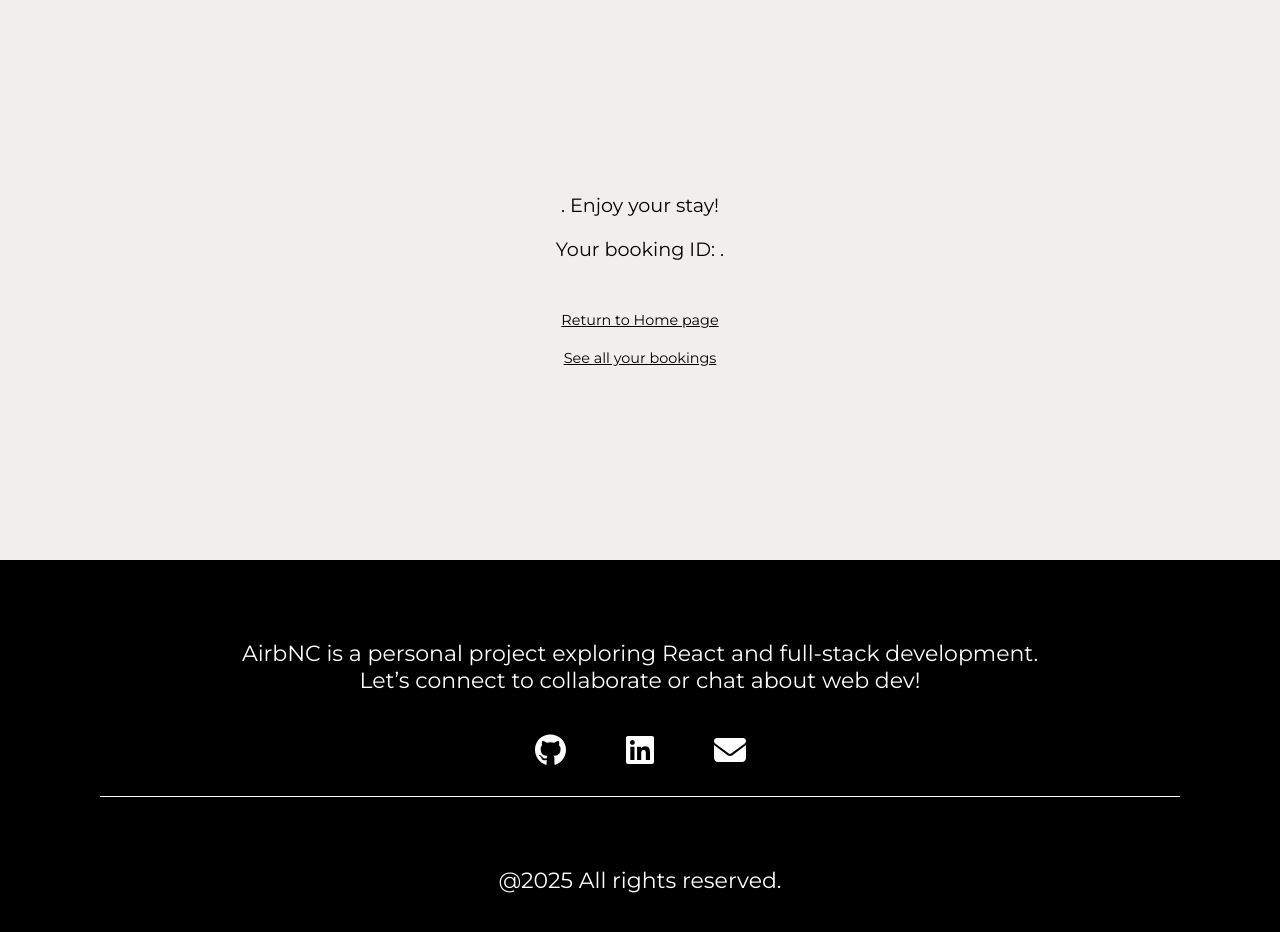
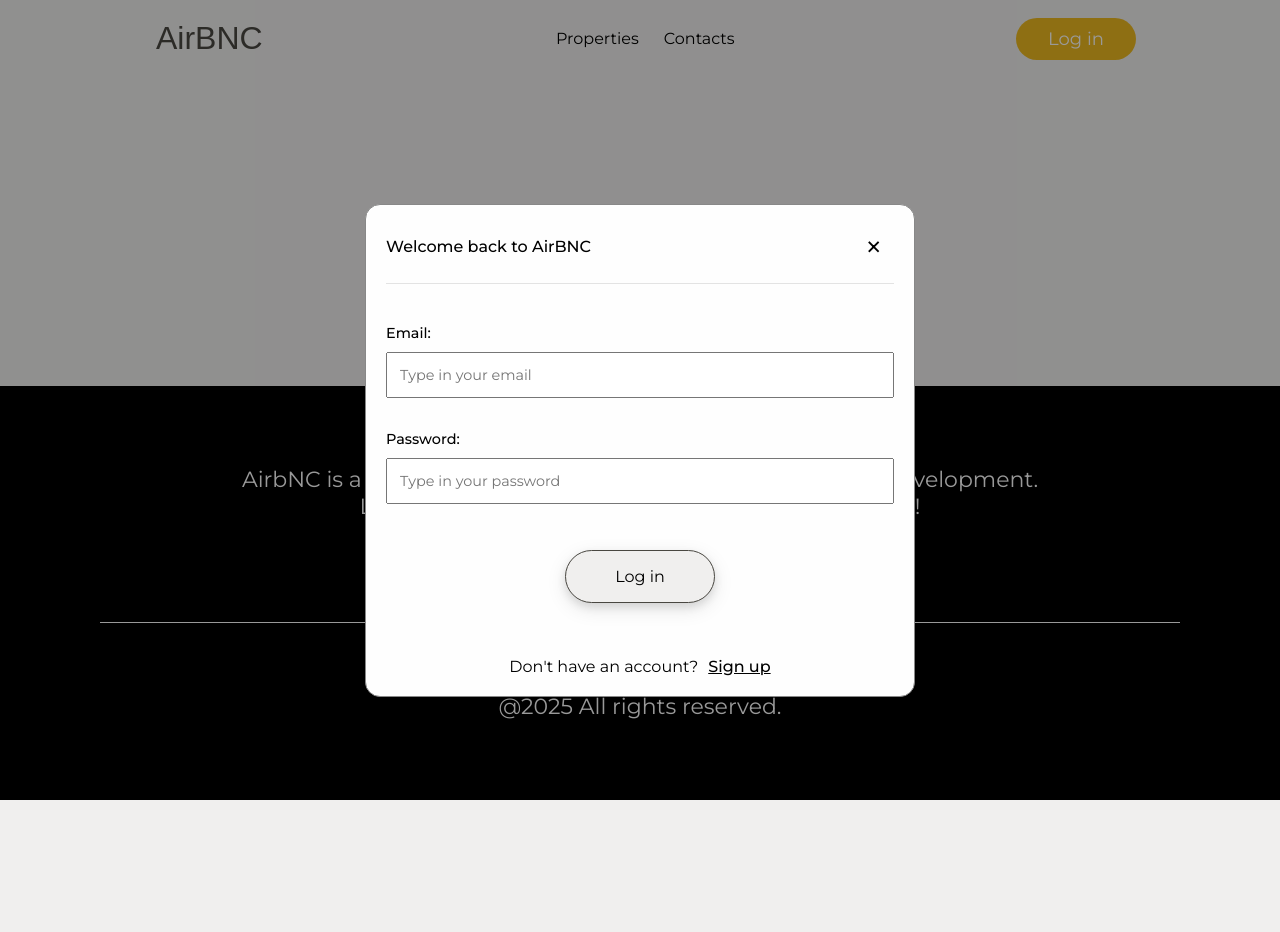
Before and after one commit to yuzbamaria/fe-airbnc, a React (Vite) app: page /booking-confirmation in a window 1280 px wide. Shown: the top 932 px of the page. After the commit the page ends 800 px from the top, so only its background shows below. Built offline with nearby package versions, Linux system fonts and the light colour scheme; a web font is replaced by a local one.

Commit message:
feat: add ProtectedRoute component to restrict access for unauthenticated users

```diff
--- a/src/App.jsx
+++ b/src/App.jsx
@@ -13,6 +13,7 @@ import HostDashboard from "./components/HostDashboard";
 import AddReview from "./components/AddReview";
 import Login from "./components/Login";
 import Signup from "./components/Signup";
+import ProtectedRoute from "./components/auth/ProtectedRoute";
 
 function App() {
   const propertiesSectionRef = useRef(null);
@@ -56,14 +57,39 @@ function App() {
           />
           <Route path="/property/:id" element={<SingleProperty />} />
           <Route path="/property/:id/reviews" element={<Reviews />} />
-          <Route path="/properties/:id/booking" element={<PropertyBooking />} />
+          <Route
+            path="/properties/:id/booking"
+            element={
+              <ProtectedRoute onLogin={() => setIsLoginModalOpen(true)}>
+                <PropertyBooking />
+              </ProtectedRoute>
+            }
+          />
           <Route
             path="/booking-confirmation"
-            element={<BookingConfirmation />}
+            element={
+              <ProtectedRoute onLogin={() => setIsLoginModalOpen(true)}>
+                <BookingConfirmation />
+              </ProtectedRoute>
+            }
           />
-          <Route path="/users/:id" element={<GuestProfile />} />
+          <Route
+            path="/users/:id"
+            element={
+              <ProtectedRoute onLogin={() => setIsLoginModalOpen(true)}>
+                <GuestProfile />
+              </ProtectedRoute>
+            }
+          />
           <Route path="/properties" element={<HostDashboard />} />
-          <Route path="/properties/:id/reviews" element={<AddReview />} />
+          <Route
+            path="/properties/:id/reviews"
+            element={
+              <ProtectedRoute onLogin={() => setIsLoginModalOpen(true)}>
+                <AddReview />
+              </ProtectedRoute>
+            }
+          />
         </Routes>
         {isLoginModalOpen && (
           <Login
--- a/src/components/Header.jsx
+++ b/src/components/Header.jsx
@@ -3,7 +3,7 @@ import { FontAwesomeIcon } from "@fortawesome/react-fontawesome";
 import { faBars } from "@fortawesome/free-solid-svg-icons";
 import { cross } from "../icons";
 import { Link, useNavigate, useLocation } from "react-router-dom";
-import { useState, useRef } from "react";
+import { useState } from "react";
 import { useAuth } from "./auth/AuthProvider";
 // import { useUser } from "../contexts/UserContext";
 
@@ -11,13 +11,11 @@ export default function Header({
   onScrollToProperties,
   onScrollToFooter,
   onLogin,
-  onSignup,
 }) {
   const [isMenuOpen, setIsMenuOpen] = useState(false);
   // const [isUserMenuOpen, setIsUserMenuOpen] = useState(false);
   // const { guestId, hostId } = useUser();
   const { currentUser, handleLogout } = useAuth();
-  // const propertiesRefLargeScreens = useRef(null);
   const location = useLocation();
   const isHome = location.pathname === "/"; // check if we are on homepage
   const navigate = useNavigate();
@@ -67,16 +65,6 @@ export default function Header({
                     </Link>
                   </div>
 
-                  {/* Middle nav */}
-                  {/* <ul className={styles.navList}>
-                    <li onClick={handleScrollToProperties}>Properties</li>
-                    <li>
-                      <Link to="/contacts" onClick={toggleMobileMenu}>
-                        Contacts
-                      </Link>
-                    </li>
-                  </ul> */}
-
                   {/* Bottom logout */}
                   <div className={styles.logoutWrapper}>
                     <button onClick={onLogout} className={styles.authBtn}>
@@ -118,6 +106,7 @@ export default function Header({
 
         {/* =======> Mobile menu button (visible only < 640px) <======= */}
         <div className={styles.mobileContainer}>
+          <div>
             <button
               onClick={toggleMobileMenu}
               className={styles.mobileMenuHamburger}
@@ -125,6 +114,8 @@ export default function Header({
             >
               <FontAwesomeIcon icon={faBars} />
             </button>
+          </div>
+
           <div className={styles.logoContainer}>
             <Link to="/" className={styles.logo}>
               AirBNC
@@ -133,185 +124,38 @@ export default function Header({
         </div>
 
         {/* =======> Desktop navigation (hidden on mobile) <======= */}
-        {/* <nav className={styles.desktopNav}>
-          <ul>
-            <li
-              ref={propertiesRefLargeScreens}
-              onClick={handleScrollToProperties}
-            >
-              Properties
-            </li>
-            <li className={styles.logoContainer}>
+        <nav className={styles.desktopNav}>
+          <div className={styles.logoContainer}>
             <Link to="/" className={styles.logo}>
               AirBNC
             </Link>
-            </li>
-            <li>
-              <Link to="/contacts">Contacts</Link>
-            </li>
+          </div>
+          <ul>
+            <li onClick={onScrollToProperties}>Properties</li>
+            <li onClick={onScrollToFooter}>Contacts</li>
+          </ul>
+
           {currentUser ? (
-              <li className={styles.userSection}>
-                <button className={styles.currentUser}>
-                  {currentUser.first_name.charAt(0)}
-                </button>
-                <button className={styles.logoutBtn} onClick={onLogout}>
+            <div className={styles.userInfo}>
+              <Link
+                to={`/users/${currentUser.user_id}`}
+                className={styles.currentUser}
+              >
+                {currentUser.first_name}
+              </Link>
+              <button className={styles.authBtn} onClick={onLogout}>
                 Logout
               </button>
-              </li>
+            </div>
           ) : (
-              <li>
-                <button className={styles.authBtn} onClick={onLoginClick}>
+            <div>
+              <button className={styles.authBtn} onClick={onLogin}>
                 Log in
               </button>
-              </li>
+            </div>
           )}
-          </ul>
-        </nav> */}
+        </nav>
       </header>
     </>
   );
 }
-
-//   {isMenuOpen && (
-//   <div className={styles.mobileOverlay}>
-//     <button
-//       className={styles.closeBtn}
-//       onClick={toggleMobileMenu}
-//       aria-label="Close menu"
-//     >
-//       <FontAwesomeIcon icon={faTimes} />
-//     </button>
-//     <div className={styles.mobileDrawer}>
-//       <ul>
-//         <li onClick={handleScrollToProperties}>Properties</li>
-//         <li>
-//           <Link to="/contacts" onClick={toggleMobileMenu}>
-//             Contacts
-//           </Link>
-//         </li>
-//         {currentUser ? (
-//           <li>
-//             <button onClick={onLogout}>Logout</button>
-//           </li>
-//         ) : (
-//           <li>
-//             <button onClick={onLoginClick}>Log in</button>
-//           </li>
-//         )}
-//       </ul>
-//     </div>
-//   </div>
-// )}
-
-//   <nav className={styles.nav}>
-//     {isMenuOpen && (
-//       <>
-//         <div
-//           className={styles.overlay}
-//           onClick={toggleMobileMenu}
-//           aria-label="Close Menu"
-//         >
-//           <ul
-//             className={styles.open}
-//             onClick={(e) => e.stopPropagation()}
-//           >
-//             <li>
-//               <Link to="/" className={styles.navLink}>
-//                 Properties
-//               </Link>
-//             </li>
-//             <li>
-//               <Link to="/contacts" className={styles.navLink}>
-//                 Contacts
-//               </Link>
-//             </li>
-//           </ul>
-//         </div>
-//       </>
-//     )}
-
-//     {/* =======> Mobile container: visible up to 640px <======= */}
-//     <div className="styles.mobileContainer">
-//       {/* <button
-//         className="cursor-pointer mt-4 bg-white rounded-full p-2 shadow"
-//         onClick={toggleMenu}
-//         aria-label="Toggle menu"
-//       >
-//         {hamburger}
-//       </button> */}
-//       <button
-//         onClick={toggleMobileMenu}
-//         className={styles.mobileMenuHamburger}
-//         aria-label="Toggle menu"
-//       >
-//         <FontAwesomeIcon icon={faBars} />
-//       </button>
-//     </div>
-
-//     <ul className={styles.desktopLinks}>
-//       <li
-//         className={styles.navLink}
-//         onClick={() => handleClickOnProperties()}
-//         ref={propertiesRefLargeScreens}
-//       >
-//         Properties
-//       </li>
-//     </ul>
-//     <h1>
-//       <Link to={`/`} className={styles.logo}>
-//         AirBNC
-//       </Link>
-//     </h1>
-//     <ul>
-
-//       {currentUser ? (
-//         <div>
-//           <button className={styles.currentUser}>
-//             {currentUser.first_name.charAt(0)}
-//           </button>
-//           {/* Hamburger menu */}
-//           <button
-//             onClick={toggleUserMenu}
-//             className={styles.menuIcon}
-//             aria-label="Toggle navigation"
-//           >
-//             <FontAwesomeIcon icon={faBars} />
-//           </button>
-//           {isUserMenuOpen && (
-//             <>
-//               <div
-//                 className={styles.overlayUserModal}
-//                 onClick={toggleUserMenu}
-//                 aria-label="Close Menu"
-//               >
-//                 <ul
-//                   className={styles.open}
-//                   onClick={(e) => e.stopPropagation()}
-//                 >
-//                   <li>
-//                     <Link to="/" className={styles.navLink}>
-//                       Properties
-//                     </Link>
-//                   </li>
-//                   <li>
-//                     <Link to="/contacts" className={styles.navLink}>
-//                       Contacts
-//                     </Link>
-//                   </li>
-//                 </ul>
-//               </div>
-//             </>
-//           )}
-//           <button className={styles.logoutBtn} onClick={onLogout}>
-//             Logout
-//           </button>
-//         </div>
-//       ) : (
-//         <li>
-//           <button className={styles.authBtns} onClick={onLoginClick}>
-//             Log in
-//           </button>
-//         </li>
-//       )}
-//     </ul>
-//   </nav>
--- /dev/null
+++ b/src/components/auth/ProtectedRoute.jsx
@@ -0,0 +1,19 @@
+import { useAuth } from "./AuthProvider";
+import { useEffect } from "react";
+
+export default function ProtectedRoute({ children, onLogin }) {
+  const { currentUser } = useAuth();
+
+  useEffect(() => {
+    if (!currentUser && onLogin) { // User not logged in - redirect to home or login
+      onLogin(); // open modal after render
+    }
+  }, [currentUser, onLogin]);
+
+  if (!currentUser) {
+    return null; // do not render the protected component if user isn't logged in
+  }
+
+  return children; // User logged in - show the protected page
+
+}
--- a/src/components/styles/Header.module.css
+++ b/src/components/styles/Header.module.css
@@ -1,19 +1,9 @@
-/* .header { */
-  /* position: static; normal flow by default */
-  /* width: 100%; */
-  /* background-color: var(--text-color); */
-/* } */
-
 /* ===== Mobile header (visible up to 640px) ===== */
 .header {
-  position: fixed;
   top: 0;
   left: 0;
   width: 100%;
-  height: 60px;
-  z-index: 10;
   padding: 10px 20px;
-
 }
 
 /* ===== Mobile container ===== */
@@ -23,15 +13,6 @@
   justify-content: space-between;
   align-items: center;
 }
-/* Transparent overlay style on homepage */
-/* .header.overlay {
-  overflow: hidden;
-  position: absolute; /* sits on top of Hero only */
-  /* left: 50%; center horizontally */
-  /* transform: translateX(-50%); */
-  /* z-index: 10; ensure it's above hero */
-  /* background-color: transparent; */
-/* } */
 
 /* ===== Mobile overlay ===== */
 .mobileOverlay {
@@ -81,6 +62,11 @@
   font-size: 16px;
 }
 
+.currentUser {
+  text-decoration: none;
+  color: black;
+}
+
 .navList {
   display: flex;
   flex-direction: column;
@@ -125,20 +111,8 @@
   color: var(--regular-btn-color);
 }
 
-/* ===== Desktop nav ===== */
 .desktopNav {
   display: none;
-}
-
-.desktopNav ul {
-  display: flex;
-  gap: 25px;
-  list-style: none;
-}
-
-.desktopNav li {
-  font-size: 1rem;
-  cursor: pointer;
 }
 
 .userSection {
@@ -150,10 +124,10 @@
 .authBtn {
   width: 120px;
   border: none;
-  border-radius: 20px;
+  border-radius: 50px;
   background: var(--accent-color);
   color: white;
-  padding: 15px 20px;
+  padding: 10px 5px;
   cursor: pointer;
   font-size: 18px;
 }
@@ -164,24 +138,42 @@
 
 /* ===== Breakpoints ===== */
 @media (min-width: 640px) {
+  .logoContainer {
+    padding: 10px 12px;
+    border-radius: 50px;
+  }
+}
+
+@media (min-width: 1024px) {
+  .desktopNav {
+    width: 80%;
+    margin: 0 auto;
+    display: flex;
+    justify-content: space-between;
+    align-items: center;
+  }
+
+  .desktopNav ul {
+    display: flex;
+    align-items: center;
+    gap: 25px;
+    list-style: none;
+  }
+
+  .desktopNav li {
+    font-size: 1rem;
+    cursor: pointer;
+    list-style: none;
+  }
+
   .mobileContainer {
     display: none;
   }
-}
 
-@media only screen and (min-width: 1201px) {
-  .desktopNav {
+  .userInfo {
     display: flex;
     justify-content: center;
     align-items: center;
-    height: 8vh;
-    width: 80%;
-    gap: 60px;
-    padding: 10px 30px;
-    background-color: var(--text-color);
-    border-radius: 50px;
-    box-shadow:
-      0 2px 4px rgba(0, 0, 0, 0.1),
-      0 6px 10px rgba(0, 0, 0, 0.1);
+    gap: 50px;
   }
 }
```
Lines whose indentation alone changed are shown as unchanged.
